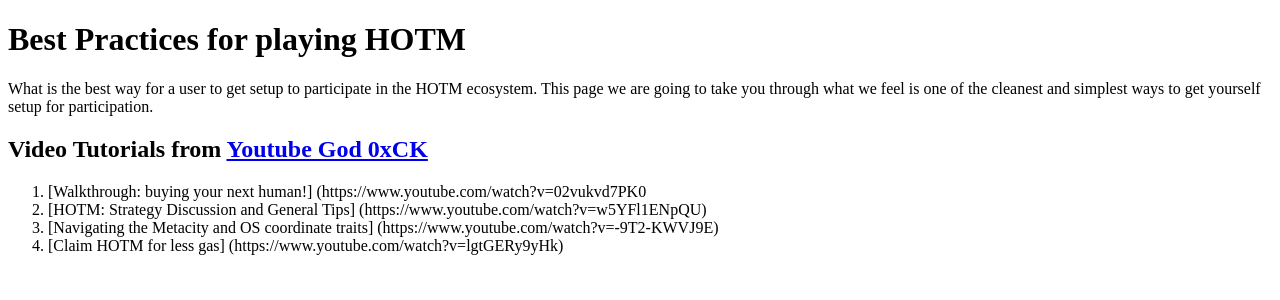
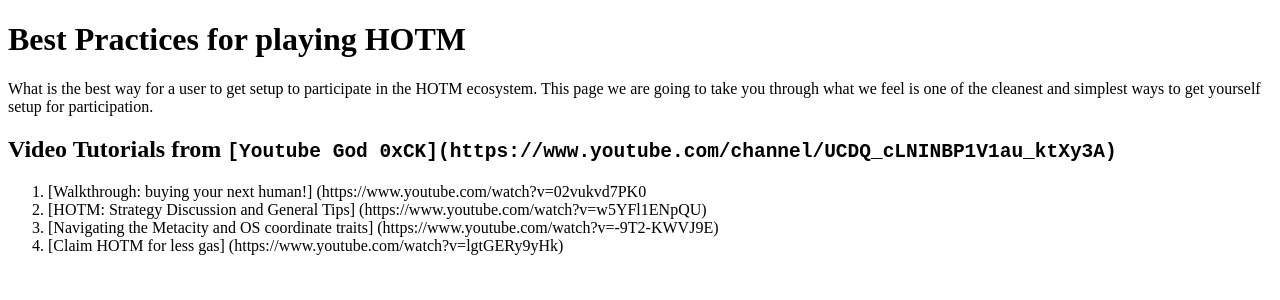
Before and after one commit to degenerocity/hotm-learn, a Next.js app: page /faq/best-practices in a window 1280 px wide. Shown: the top 300 px of the page. Built offline with nearby package versions, Linux system fonts and the light colour scheme.

Commit message:
Really links with underscores? fml

```diff
--- a/pages/faq/best-practices.mdx
+++ b/pages/faq/best-practices.mdx
@@ -7,7 +7,7 @@
 This page we are going to take you through what we feel is one of the cleanest and simplest ways to get yourself setup for participation.
 
 
-## Video Tutorials from [Youtube God 0xCK](https://www.youtube.com/channel/UCDQ_cLNINBP1V1au_ktXy3A)
+## Video Tutorials from `[Youtube God 0xCK](https://www.youtube.com/channel/UCDQ_cLNINBP1V1au_ktXy3A)`
 
 1. [Walkthrough: buying your next human!] (https://www.youtube.com/watch?v=02vukvd7PK0
 1. [HOTM: Strategy Discussion and General Tips] (https://www.youtube.com/watch?v=w5YFl1ENpQU)
```
